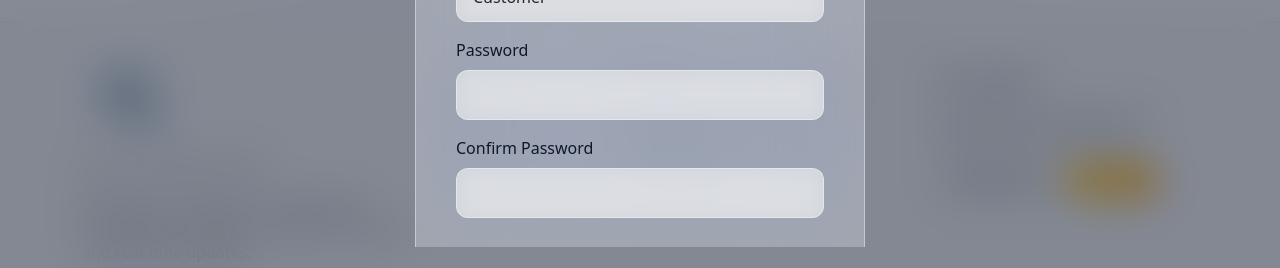
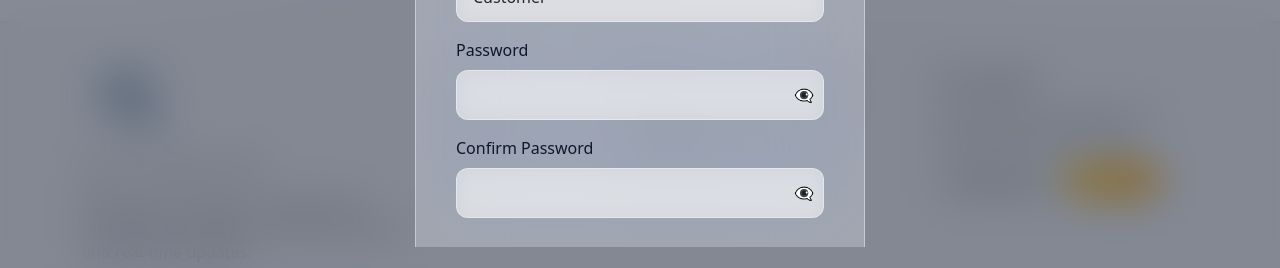
Before and after one commit to abbishanth09/GarageGo, a React (Vite) app in the folder frontend/: page / in a window 1280 px wide. Both pictures are taken after a click on the button "Register now". Shown: the part 3902-4170 px from the top of the page. Built offline with nearby package versions, Linux system fonts and the light colour scheme.

Commit message:
feat: enhance password validation and visibility toggle in registration and login modals

```diff
--- a/frontend/src/components/LoginModal.jsx
+++ b/frontend/src/components/LoginModal.jsx
@@ -8,6 +8,7 @@ const LoginModal = ({ isOpen, onClose, onLogin, onSwitchToRegister }) => {
   })
   const [error, setError] = useState('')
   const [loading, setLoading] = useState(false)
+  const [showPassword, setShowPassword] = useState(false)
 
   const handleChange = (e) => {
     setFormData({
@@ -74,15 +75,39 @@ const LoginModal = ({ isOpen, onClose, onLogin, onSwitchToRegister }) => {
 
             <div className="mb-4">
               <label className="form-label fw-medium mb-2">Password</label>
+              <div className="position-relative">
                 <input
-                type="password"
+                  type={showPassword ? "text" : "password"}
                   className="form-control form-control-glass"
                   name="password"
                   value={formData.password}
                   onChange={handleChange}
                   required
                   minLength="6"
+                  style={{ paddingRight: '40px' }}
                 />
+                <button
+                  type="button"
+                  className="btn btn-link position-absolute"
+                  onClick={() => setShowPassword(!showPassword)}
+                  style={{
+                    right: '5px',
+                    top: '50%',
+                    transform: 'translateY(-50%)',
+                    padding: '0',
+                    width: '30px',
+                    height: '30px',
+                    display: 'flex',
+                    alignItems: 'center',
+                    justifyContent: 'center',
+                    textDecoration: 'none',
+                    color: '#6c757d'
+                  }}
+                  title={showPassword ? "Hide password" : "Show password"}
+                >
+                  {showPassword ? '👁️' : '👁️‍🗨️'}
+                </button>
+              </div>
             </div>
 
             <button
--- a/frontend/src/components/RegisterModal.jsx
+++ b/frontend/src/components/RegisterModal.jsx
@@ -13,6 +13,8 @@ const RegisterModal = ({ isOpen, onClose, onLogin, onSwitchToLogin }) => {
   const [error, setError] = useState('')
   const [loading, setLoading] = useState(false)
   const [validationErrors, setValidationErrors] = useState({})
+  const [showPassword, setShowPassword] = useState(false)
+  const [showPassword2, setShowPassword2] = useState(false)
 
   // Validate email format
   const validateEmail = (email) => {
@@ -191,28 +193,76 @@ const RegisterModal = ({ isOpen, onClose, onLogin, onSwitchToLogin }) => {
 
             <div className="mb-3">
               <label className="form-label fw-medium mb-2">Password</label>
+              <div className="position-relative">
                 <input
-                type="password"
+                  type={showPassword ? "text" : "password"}
                   className="form-control form-control-glass"
                   name="password"
                   value={formData.password}
                   onChange={handleChange}
                   required
                   minLength="6"
+                  style={{ paddingRight: '40px' }}
                 />
+                <button
+                  type="button"
+                  className="btn btn-link position-absolute"
+                  onClick={() => setShowPassword(!showPassword)}
+                  style={{
+                    right: '5px',
+                    top: '50%',
+                    transform: 'translateY(-50%)',
+                    padding: '0',
+                    width: '30px',
+                    height: '30px',
+                    display: 'flex',
+                    alignItems: 'center',
+                    justifyContent: 'center',
+                    textDecoration: 'none',
+                    color: '#6c757d'
+                  }}
+                  title={showPassword ? "Hide password" : "Show password"}
+                >
+                  {showPassword ? '👁️' : '👁️‍🗨️'}
+                </button>
+              </div>
             </div>
 
             <div className="mb-4">
               <label className="form-label fw-medium mb-2">Confirm Password</label>
+              <div className="position-relative">
                 <input
-                type="password"
+                  type={showPassword2 ? "text" : "password"}
                   className="form-control form-control-glass"
                   name="password2"
                   value={formData.password2}
                   onChange={handleChange}
                   required
                   minLength="6"
+                  style={{ paddingRight: '40px' }}
                 />
+                <button
+                  type="button"
+                  className="btn btn-link position-absolute"
+                  onClick={() => setShowPassword2(!showPassword2)}
+                  style={{
+                    right: '5px',
+                    top: '50%',
+                    transform: 'translateY(-50%)',
+                    padding: '0',
+                    width: '30px',
+                    height: '30px',
+                    display: 'flex',
+                    alignItems: 'center',
+                    justifyContent: 'center',
+                    textDecoration: 'none',
+                    color: '#6c757d'
+                  }}
+                  title={showPassword2 ? "Hide password" : "Show password"}
+                >
+                  {showPassword2 ? '👁️' : '👁️‍🗨️'}
+                </button>
+              </div>
             </div>
 
             <button
```
Also changed, not shown: 1 other file (tests, documents, lock files or other folders). Lines whose indentation alone changed are shown as unchanged.
